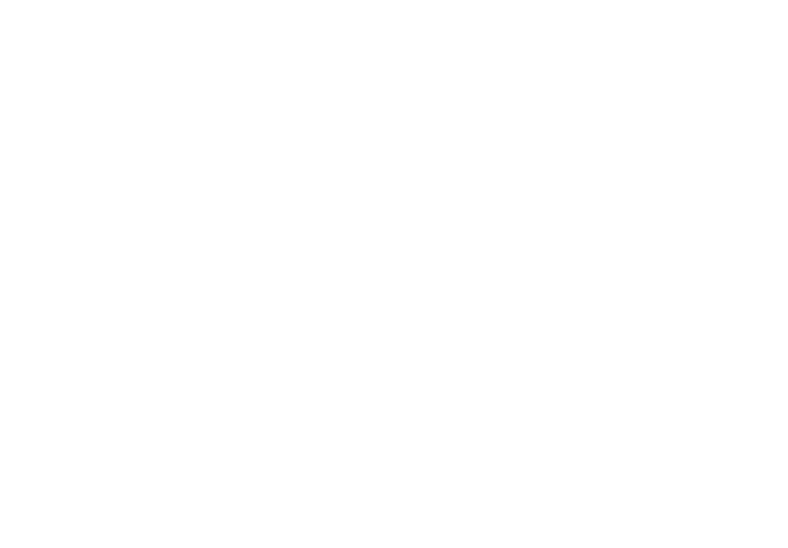
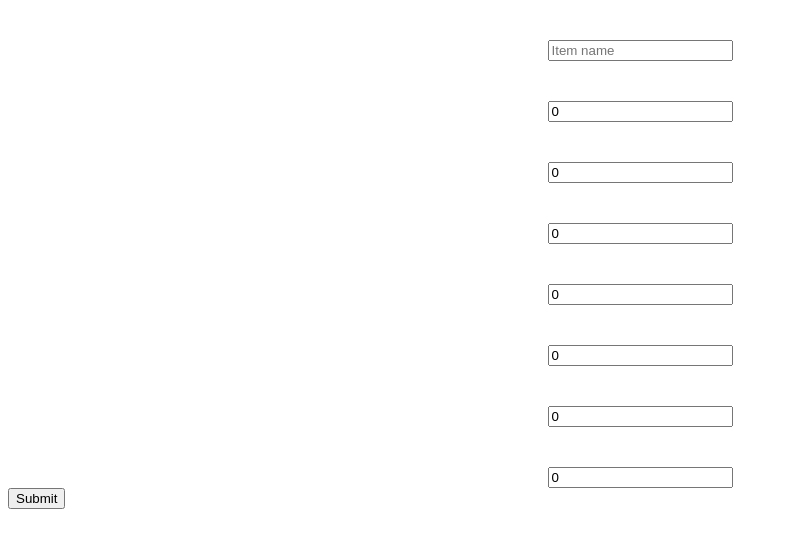
Before and after one commit to ImBlakeDoyle/foodapp_front, a React (Create React App) app: page /item/new in a window 1280 px wide. Shown: the top 548 px of the page, without its empty margins (0-788 px from the left). Built offline with nearby package versions, Linux system fonts and the light colour scheme.

Commit message:
create basic form to post new item

```diff
--- a/src/App.js
+++ b/src/App.js
@@ -1,8 +1,9 @@
-import React, { useState, useEffect } from 'react';
+import React from 'react';
 import { Route, Switch } from "react-router-dom";
 import './App.css';
 import HomePage from "./components/pages/HomePage";
 import ItemIndex from "./components/pages/ItemIndex";
+import ItemForm from './components/forms/ItemForm';
 
 // function App() {
 //   const [allItems, addItem] = useState([]);
@@ -41,6 +42,7 @@
       <Switch>
         <Route exact path="/" component={HomePage}/>
         <Route exact path="/item/all" component={ItemIndex}/>
+        <Route exact path="/item/new" component={ItemForm}/>
       </Switch>
     </div>
   );
--- /dev/null
+++ b/src/components/forms/ItemForm.js
@@ -0,0 +1,74 @@
+import React, {useState, useEffect} from 'react';
+import axios from "axios";
+
+function ItemForm(){
+    const [name, setName] = useState("");
+    const [quantity, setQuantity] = useState(0);
+    const [weight, setWeight] = useState(0);
+    const [price, setPrice] = useState(0);
+    const [protein, setProtein] = useState(0);
+    const [carbs, setCarbs] = useState(0);
+    const [fat, setFat] = useState(0);
+    const [sugar, setSugar] = useState(0);
+
+    async function onFormSubmit(){
+        await axios.post("http://localhost:3000/item/new", {name, quantity, weight, price, protein, carbs, fat, sugar})
+        .then(response => console.log(response));
+    }
+
+    return(
+        <form onSubmit={onFormSubmit}>
+            <input
+                value={name}
+                onChange={e => setName(e.target.value)}
+                placeholder="Item name"
+                name="name"
+            />
+            <input
+                value={quantity}
+                onChange={e => setQuantity(e.target.value)}
+                placeholder="Quantity"
+                name="quantity"
+            />
+            <input
+                value={weight}
+                onChange={e => setWeight(e.target.value)}
+                placeholder="weight"
+                name="weight"
+            />
+            <input
+                value={price}
+                onChange={e => setPrice(e.target.value)}
+                placeholder="Price"
+                name="price"
+            />
+            <input
+                value={protein}
+                onChange={e => setProtein(e.target.value)}
+                placeholder="Protein"
+                name="protein"
+            />
+            <input
+                value={carbs}
+                onChange={e => setCarbs(e.target.value)}
+                placeholder="Carbs"
+                name="carbs"
+            />
+            <input
+                value={fat}
+                onChange={e => setFat(e.target.value)}
+                placeholder="Fat"
+                name="fat"
+            />
+            <input
+                value={sugar}
+                onChange={e => setSugar(e.target.value)}
+                placeholder="Sugar"
+                name="sugar"
+            />
+            <button type="submit">Submit</button>
+        </form>
+    )
+}
+
+export default ItemForm;
```
